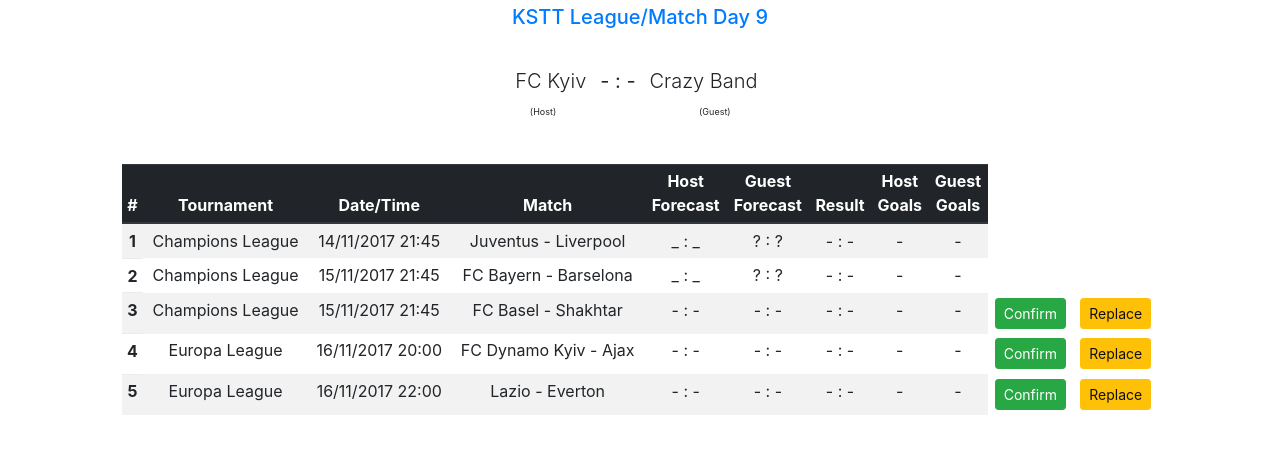
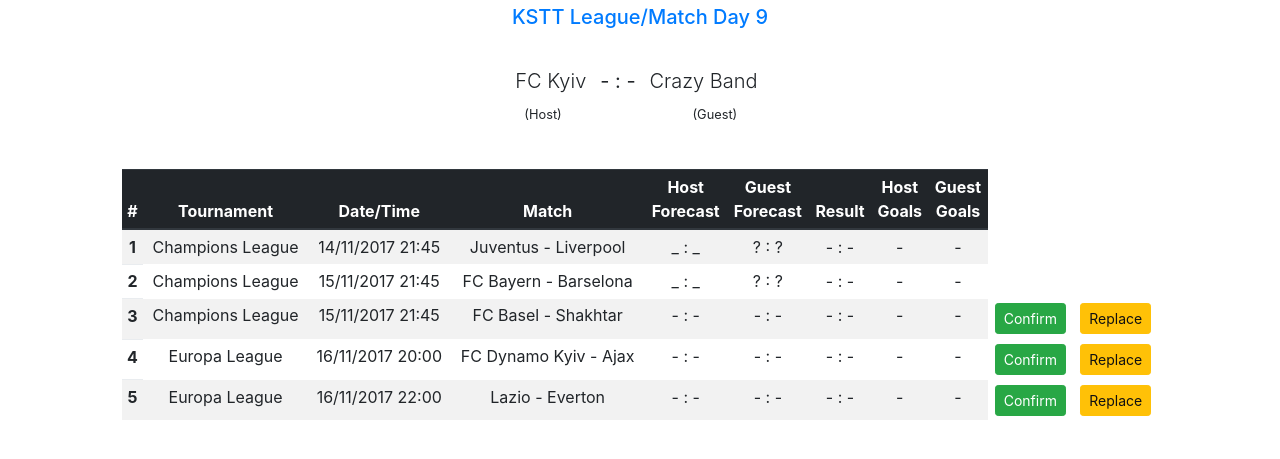
Before and after one commit to kpobozhny/goc_prototype, a plain HTML site: page match.html in a window 1280 px wide. Shown: the part 65-524 px from the top of the page. Drawn offline with nearby package versions, Linux system fonts and the light colour scheme.

```diff
--- a/css/main.css
+++ b/css/main.css
@@ -10,10 +10,6 @@
     border: none;
 }
 
-.pointers{
- font-size: 9px;
-}
-
 .buttons-zone{
     background-color: #fff;
 }
--- a/match.html
+++ b/match.html
@@ -52,9 +52,9 @@
                             <td id="guest-name" class="text-left lead">Crazy Band</td>
                         </tr>
                         <tr>
-                            <td id="host-pointer" class="pointers text-center">(Host)</td>
+                            <td id="host-pointer" class="pointers text-center small">(Host)</td>
                             <td></td>
-                            <td id="guest-pointer" class="pointers text-center">(Guest)</td>
+                            <td id="guest-pointer" class="pointers text-center small">(Guest)</td>
                         </tr>
                         </tbody>
                     </table>
```
Also changed, not shown: images/icons/ic_check_circle_black_24dp_1x.png (added).
